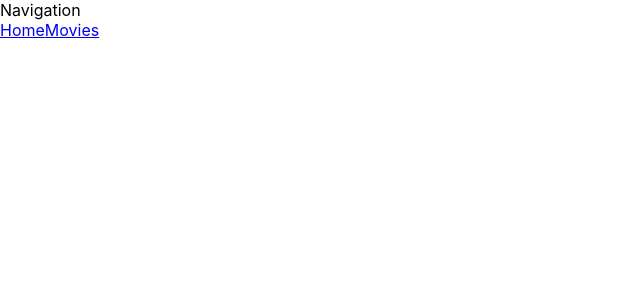
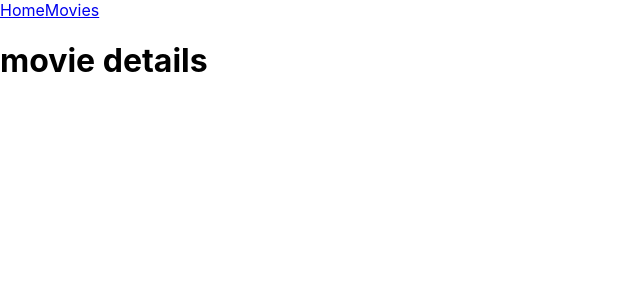
Before and after one commit to ChornaEva/goit-react-hw-05-movies, a React (Create React App) app: page /movies/1/cast in a window 1280 px wide. Shown: the top 300 px of the page, without its empty margins (0-640 px from the left). Built offline with nearby package versions, Linux system fonts and the light colour scheme; the HTML template or start-up script is replaced by a standard one.

Commit message:
routes added

```diff
--- a/src/App.js
+++ b/src/App.js
@@ -1,14 +1,27 @@
 import './App.css';
-import { NavLink } from 'react-router-dom';
+import { Routes, Route, Outlet, Navigate } from 'react-router-dom';
+
+import Layout from './components/Layout';
+import HomePage from './components/HomePage';
+import MoviesPage from './components/MoviesPage';
+import MovieDetailsPage from './components/MovieDetailsPage';
+import Cast from './components/Cast';
+import Reviews from './components/Reviews';
 
 function App() {
   return (
     <div>
-      Navigation
-      <header>
-        <NavLink to="/">Home</NavLink>
-        <NavLink to="/movies">Movies</NavLink>
-      </header>
+      <Layout />
+      <Routes>
+        <Route path="/" element={<HomePage />} />
+        <Route path="/movies" element={<MoviesPage />} />
+        <Route path="/movies/:movieId" element={<MovieDetailsPage />}>
+          <Route path="/movies/:movieId/cast" element={<Cast />} />
+          <Route path="/movies/:movieId/reviews" element={<Reviews />} />
+        </Route>
+        <Route path="*" element={<Navigate to="/" />} />
+      </Routes>
+      <Outlet />
     </div>
   );
 }
--- a/src/components/Cast/Cast.jsx
+++ b/src/components/Cast/Cast.jsx
@@ -0,0 +1,5 @@
+const Cast = () => {
+  return <h1>cast</h1>;
+};
+
+export default Cast;
--- a/src/components/HomePage/HomePage.jsx
+++ b/src/components/HomePage/HomePage.jsx
@@ -0,0 +1,5 @@
+const HomePage = () => {
+  return <h1>home page</h1>;
+};
+
+export default HomePage;
--- /dev/null
+++ b/src/components/Layout/Layout.jsx
@@ -0,0 +1,12 @@
+import { NavLink } from 'react-router-dom';
+
+const Layout = () => {
+  return (
+    <div>
+      <NavLink to="/">Home</NavLink>
+      <NavLink to="/movies">Movies</NavLink>
+    </div>
+  );
+};
+
+export default Layout;
--- /dev/null
+++ b/src/components/Layout/index.js
@@ -0,0 +1 @@
+export { default } from './Layout';
--- a/src/components/Loader/Loader.jsx
+++ b/src/components/Loader/Loader.jsx
@@ -0,0 +1,5 @@
+const Loader = () => {
+  return <h1>loader</h1>;
+};
+
+export default Loader;
--- a/src/components/MovieDetailsPage/MovieDetailsPage.jsx
+++ b/src/components/MovieDetailsPage/MovieDetailsPage.jsx
@@ -0,0 +1,5 @@
+const MovieDetailsPage = () => {
+  return <h1>movie details</h1>;
+};
+
+export default MovieDetailsPage;
--- a/src/components/MoviesPage/MoviesPage.jsx
+++ b/src/components/MoviesPage/MoviesPage.jsx
@@ -0,0 +1,5 @@
+const MoviesPage = () => {
+  return <h1>movies page</h1>;
+};
+
+export default MoviesPage;
--- a/src/components/Reviews/Reviews.jsx
+++ b/src/components/Reviews/Reviews.jsx
@@ -0,0 +1,5 @@
+const Reviews = () => {
+  return <h1>reviews</h1>;
+};
+
+export default Reviews;
```
Also changed, not shown: src/components/Layout/Layout.styled.jsx (added).
